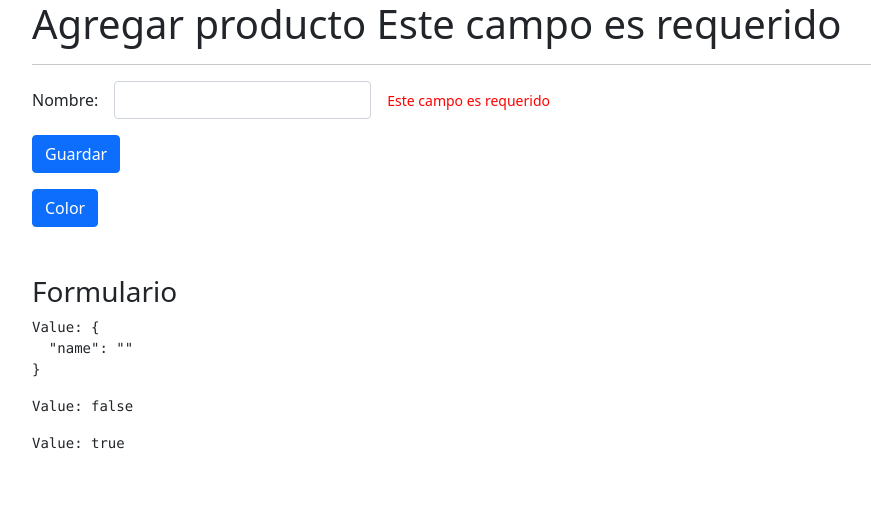
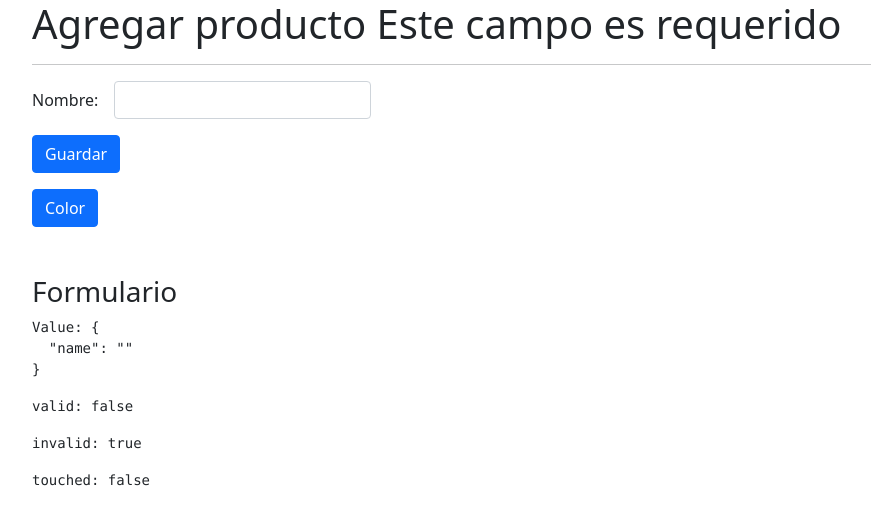
Before and after one commit to Roger-Ryes/AngularLast_Topics, an Angular app: page /product/agregar in a window 1280 px wide. Shown: the top 524 px of the page, without its empty margins (50-921 px from the left). Built offline with nearby package versions, Linux system fonts and the light colour scheme.

Commit message:
Validacion en directiva

```diff
--- a/src/app/product/pages/add/add.component.html
+++ b/src/app/product/pages/add/add.component.html
@@ -11,7 +11,7 @@
                     formControlName="name">
         </div>
         <div class="col-auto">
-            <span   *ngIf="haveError('name')"
+            <span   [isValid]="!haveError('name')"
                     errorMsg
                     [message]="msg"
                     [color]="color">
@@ -39,5 +39,6 @@
 
 <h3 class="mt-5">Formulario</h3>
 <pre>Value: {{ myForm.value | json }}</pre>
-<pre>Value: {{ myForm.valid }}</pre>
-<pre>Value: {{ myForm.invalid }}</pre>
+<pre>valid: {{ myForm.valid }}</pre>
+<pre>invalid: {{ myForm.invalid }}</pre>
+<pre>touched: {{ myForm.get("name")?.touched }}</pre>
--- a/src/app/product/pages/add/add.component.ts
+++ b/src/app/product/pages/add/add.component.ts
@@ -22,8 +22,7 @@ export class AddComponent implements OnInit {
   }
 
   haveError(field: string): boolean {
-    return true
-    // this.myForm.get(field)?.invalid && this.myForm.get('name')?.touched || false;
+    return this.myForm.get(field)?.invalid && this.myForm.get('name')?.touched || false;
   }
 
   changeName(){
--- a/src/app/shared/directives/error-mg.directive.ts
+++ b/src/app/shared/directives/error-mg.directive.ts
@@ -17,6 +17,13 @@ export class ErrorMgDirective implements OnInit, OnChanges {
     this._msg = value;
     this.setMessage();
   };
+  @Input() set isValid(valid: boolean){
+    if(valid){
+      this.htmlElement.nativeElement.classList.add("hidden");
+    }else{
+      this.htmlElement.nativeElement.classList.remove("hidden");
+    }
+  }
 
   constructor(private el: ElementRef<HTMLElement>) {
     this.htmlElement = el;
--- a/src/styles.css
+++ b/src/styles.css
@@ -1 +1,4 @@
 /* You can add global styles to this file, and also import other style files */
+.hidden{
+    display: none;
+}
```
